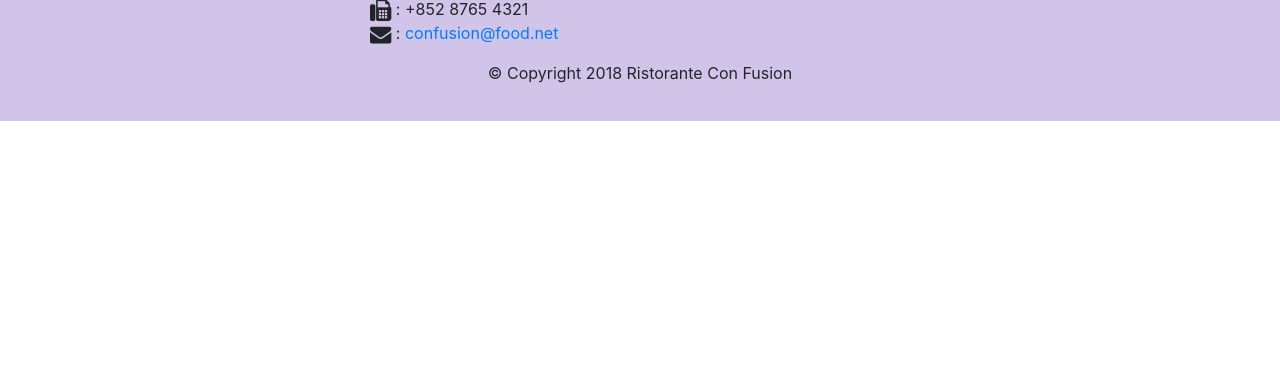
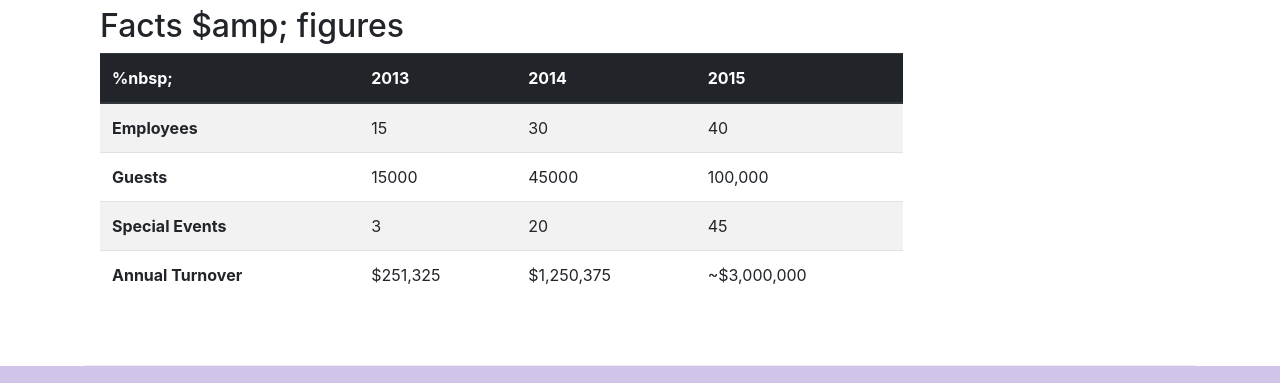
Before and after one commit to Ali-Zain1997/ConFusion, a website: page aboutus.html in a window 1280 px wide. Shown: the part 1705-2088 px from the top of the page. Before the commit the page ends 1826 px from the top, so only its background shows below. Drawn offline with nearby package versions, Linux system fonts and the light colour scheme.

Commit message:
tables , card and blockqoute

```diff
--- a/aboutus.html
+++ b/aboutus.html
@@ -65,7 +65,32 @@
                 <p>Started in 2010, Ristorante con Fusion quickly established itself as a culinary icon par excellence in Hong Kong. With its unique brand of world fusion cuisine that can be found nowhere else, it enjoys patronage from the A-list clientele in Hong Kong.  Featuring four of the best three-star Michelin chefs in the world, you never know what will arrive on your plate the next time you visit us.</p>
                 <p>The restaurant traces its humble beginnings to <em>The Frying Pan</em>, a successful chain started by our CEO, Mr. Peter Pan, that featured for the first time the world's best cuisines in a pan.</p>
             </div>
-            <div>
+            <div class="col-sm">
+                <div class="card">
+                    <h3 class="card-header bg-primary text-white">Facts At a Glance</h3>
+                    <div class="card-body">
+                        <dl class="row">
+                            <dt class="col-6">Started</dt>
+                            <dd class="col-6">3 Feb. 2013</dd>
+                            <dt class="col-6">Major Stake Holder</dt>
+                            <dd class="col-6">HK Fine Foods inc.</dd>
+                            <dt class="col-6">Last Year's Turnover</dt>
+                            <dd class="col-6">$1,250,375</dd>
+                            <dt class="col-6">Employees</dt>
+                            <dd class="col-6">40</dd>
+                        </dl>
+                    </div>
+                </div>
+            </div>
+            <div class="col-12">
+                <div class="card card-body bg-light">
+                    <blockquote class="blockquote">
+                        <p class="mb-0">You Better Cut The Pizza in Four Pieces because i am Not Hungry Enough to eat Six.</p>
+                        <footer class="blockquote-footer">Yogi Berra,
+                            <cite title="Source Title">The Wit and Wisdome of Yogi Berra, P. pepe, Diversion Books, 2014</cite>
+                        </footer>
+                    </blockquote>
+                </div>
             </div>
         </div>
 
@@ -83,7 +108,52 @@
                 <p class="d-none d-sm-block">Award winning three-star Michelin chef with wide International experience having worked closely with whos-who in the culinary world, he specializes in creating mouthwatering Indo-Italian fusion experiences. He says, <em>Put together the cuisines from the two craziest cultures, and you get a winning hit! Amma Mia!</em></p>
             </div>
        </div>
+       <div class="row row-content">
+           <div class="col-12 col-sm-9">
+               <h2>Facts $amp; figures </h2>
+               <div class="table-responsive">
+                   <table class="table table-striped">
+                       <thead class="thead-dark">
+                           <tr>
+                               <th>%nbsp;</th>
+                               <th>2013</th>
+                               <th>2014</th>
+                               <th>2015</th>
+                           </tr>
+                       </thead>
+                       <tbody>
+                           <tr>
+                               <th>Employees</th>
+                               <td>15</td>
+                               <td>30</td>
+                               <td>40</td>
+                           </tr>
+                           <tr>
+                               <th>Guests</th>
+                               <td>15000</td>
+                               <td>45000</td>
+                               <td>100,000</td>
+                           </tr>
+                           <tr>
+                               <th>Special Events</th>
+                               <td>3</td>
+                               <td>20</td>
+                               <td>45</td>
+                           </tr>
+                           <tr>
+                               <th>Annual Turnover</th>
+                               <td>$251,325</td>
+                               <td>$1,250,375</td>
+                               <td>~$3,000,000</td>
+                           </tr>
+                       </tbody>
+                   </table>
+               </div>
+           </div>
+           <div class="col-12 col-sm-3">
 
+           </div>
+       </div>
     </div>
 
     <footer class="footer">
```
